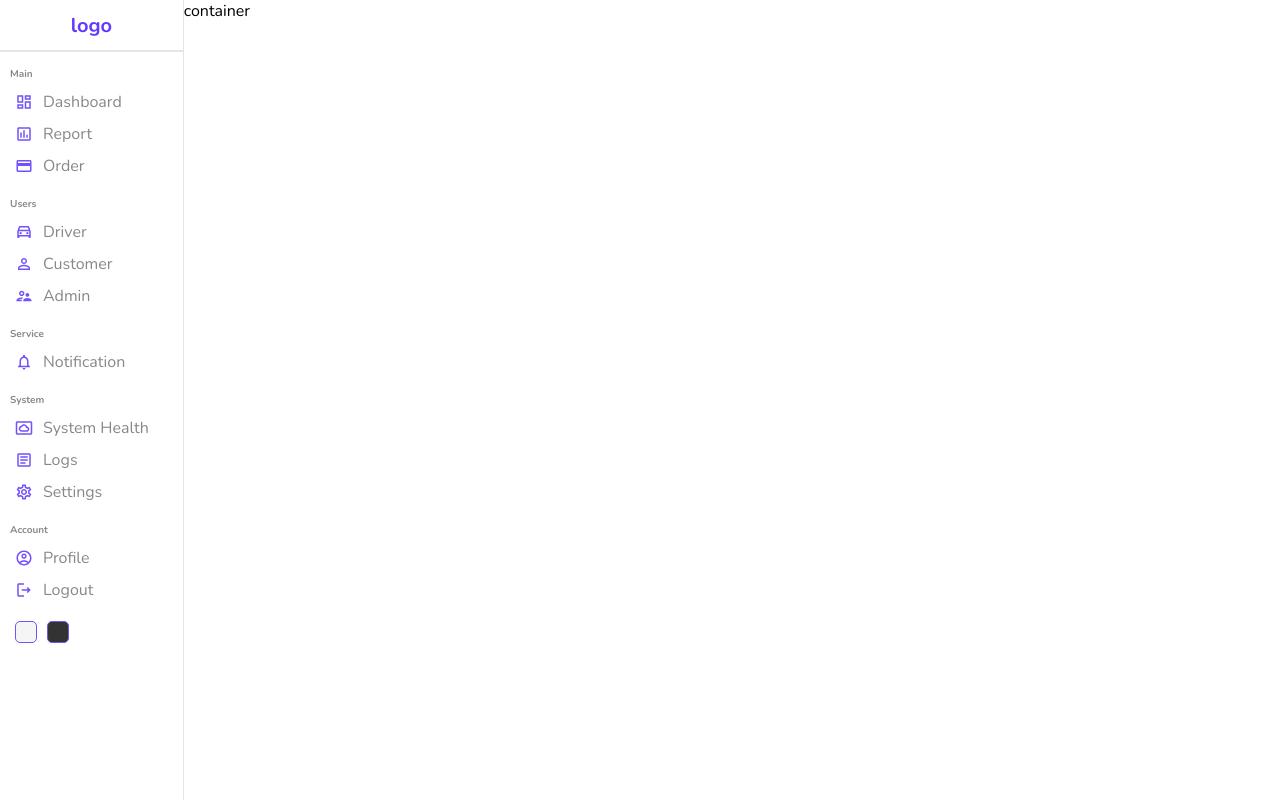
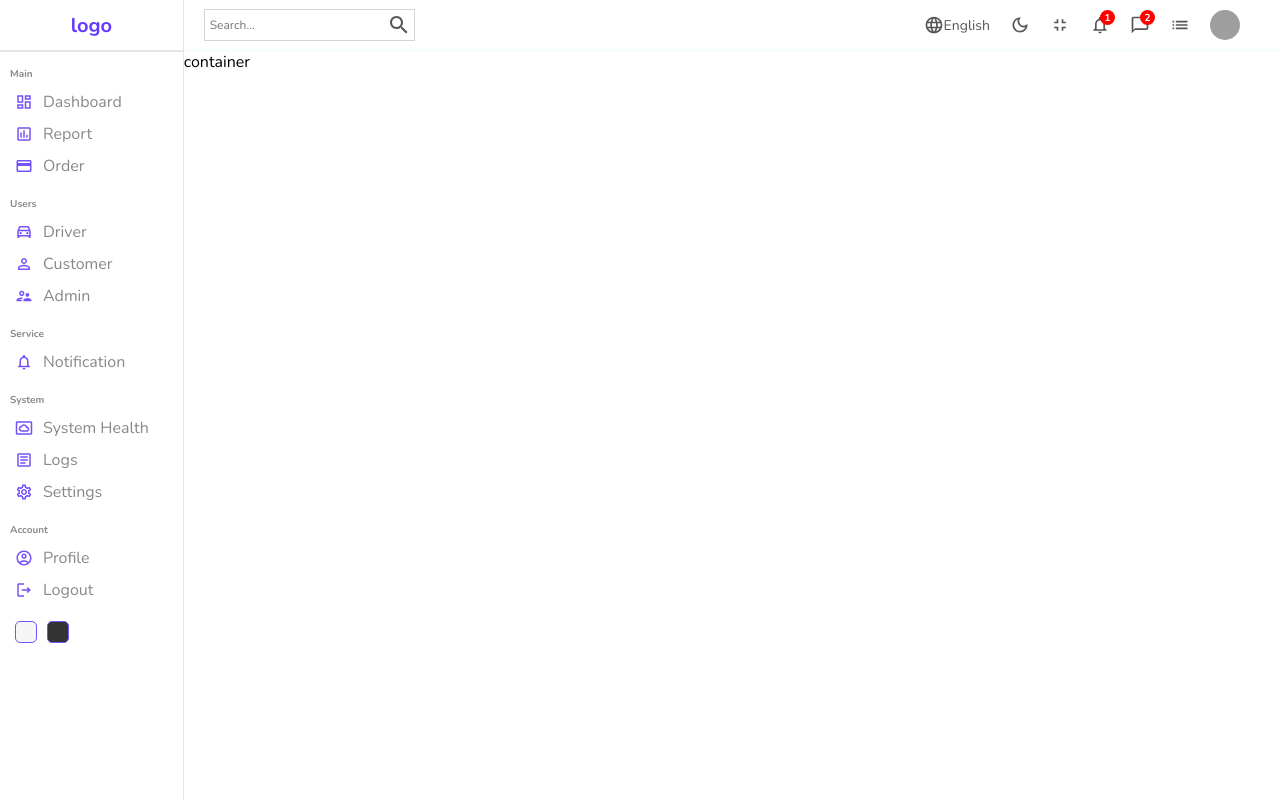
Before and after one commit to MINGSHENG1998/NFT-RAFFLE, a React (Create React App) app in the folder client/: page / in a window 1280 px wide. Built offline with nearby package versions, Linux system fonts and the light colour scheme; grey boxes are pictures that could not be loaded.

Commit message:
added navbar

```diff
--- a/client/src/components/navbar/Navbar.jsx
+++ b/client/src/components/navbar/Navbar.jsx
@@ -1,9 +1,53 @@
 import "./navbar.scss";
+import SearchOutlinedIcon from "@mui/icons-material/SearchOutlined";
+import LanguageOutlinedIcon from "@mui/icons-material/LanguageOutlined";
+import DarkModeOutlinedIcon from "@mui/icons-material/DarkModeOutlined";
+import FullscreenExitOutlinedIcon from "@mui/icons-material/FullscreenExitOutlined";
+import NotificationsNoneOutlined from "@mui/icons-material/NotificationsNoneOutlined";
+import ChatBubbleOutlinedOutlinedIcon from "@mui/icons-material/ChatBubbleOutlineOutlined";
+import ListOutlinedIcon from "@mui/icons-material/ListOutlined";
 
 const Navbar = () => {
   return (
-    <div className='navbar'>Navbar</div>
-  )
-}
+    <div className="navbar">
+      <div className="wrapper">
+        <div className="search">
+          <input type="text" placeholder="Search..." />
+          <SearchOutlinedIcon />
+        </div>
+        <div className="items">
+          <div className="item">
+            <LanguageOutlinedIcon className="icon" />
+            English
+          </div>
+          <div className="item">
+            <DarkModeOutlinedIcon className="icon" />
+          </div>
+          <div className="item">
+            <FullscreenExitOutlinedIcon className="icon" />
+          </div>
+          <div className="item">
+            <NotificationsNoneOutlined className="icon" />
+            <div className="counter">1</div>
+          </div>
+          <div className="item">
+            <ChatBubbleOutlinedOutlinedIcon className="icon" />
+            <div className="counter">2</div>
+          </div>
+          <div className="item">
+            <ListOutlinedIcon className="icon" />
+          </div>
+          <div className="item">
+            <img
+              src="https://static.wikia.nocookie.net/shipping/images/f/f3/Dean-S13.jpg"
+              alt=""
+              className="avatar"
+            />
+          </div>
+        </div>
+      </div>
+    </div>
+  );
+};
 
-export default Navbar
+export default Navbar;
--- a/client/src/components/navbar/navbar.scss
+++ b/client/src/components/navbar/navbar.scss
@@ -0,0 +1,72 @@
+.navbar {
+  height: 50px;
+  border-bottom: 0.5px solid rgb(231, 288, 288);
+  display: flex;
+  align-items: center;
+  font-size: 14px;
+  color: #555;
+
+  .wrapper {
+    width: 100%;
+    padding: 20px;
+    display: flex;
+    align-items: center;
+    justify-content: space-between;
+
+    .search {
+      display: flex;
+      align-items: center;
+      border: 0.5px solid lightgray;
+      padding: 3px;
+
+      input {
+        border: none;
+        outline: none;
+        background: transparent;
+
+        &::placeholder {
+          font-size: 12px;
+        }
+      }
+    }
+
+    .items {
+      display: flex;
+      align-items: center;
+
+      .item {
+        display: flex;
+        align-items: center;
+        margin-right: 20px;
+        position: relative;
+        cursor: pointer;
+
+        .icon {
+          font-size: 20px;
+        }
+
+        .avatar {
+          width: 30px;
+          height: 30px;
+          border-radius: 50%;
+        }
+
+        .counter {
+          width: 15px;
+          height: 15px;
+          background-color: red;
+          border-radius: 50%;
+          color: white;
+          display: flex;
+          align-items: center;
+          justify-content: center;
+          font-size: 10px;
+          font-weight: bold;
+          position: absolute;
+          top: -5px;
+          right: -5px;
+        }
+      }
+    }
+  }
+}
--- a/client/src/pages/home/Home.jsx
+++ b/client/src/pages/home/Home.jsx
@@ -1,10 +1,14 @@
+import Navbar from "../../components/navbar/Navbar";
 import Sidebar from "../../components/sidebar/Sidebar";
 import "./home.scss";
 
 const Home = () => {
   return <div className="home">
     <Sidebar />
-    <div className="homeContainer">container</div>
+    <div className="homeContainer">
+      <Navbar/>
+      container
+      </div>
   </div>;
 };
 
```
